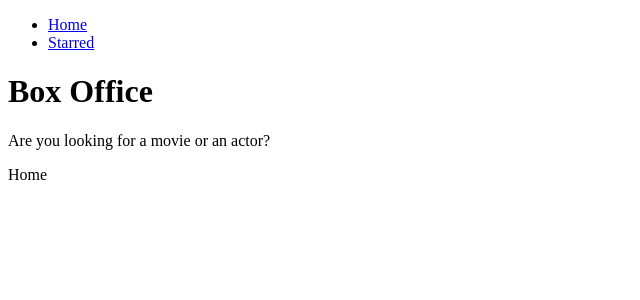
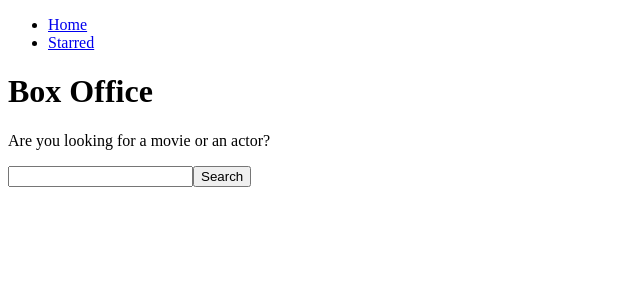
Before and after one commit to surajbera/react-moviemagnet-app, a React (Vite) app: page / in a window 1280 px wide. Shown: the top 300 px of the page, without its empty margins (0-640 px from the left). Built offline with nearby package versions, Linux system fonts and the light colour scheme.

Commit message:
Getting API data

```diff
--- a/src/components/page-layout/PageLayout.jsx
+++ b/src/components/page-layout/PageLayout.jsx
@@ -3,13 +3,13 @@ import { Outlet } from 'react-router-dom';
 
 /* components */
 import Navbar from '../navbar/Navbar';
-import AppTitle from '../app-title/AppTitle';
+import PageTitle from '../page-title/PageTitle';
 
 const PageLayout = () => {
   return (
     <div>
       <Navbar />
-      <AppTitle title='Box Office' subTitle='Are you looking for a movie or an actor?' />
+      <PageTitle title='Box Office' subTitle='Are you looking for a movie or an actor?' />
       <Outlet />
     </div>
   );
--- a/src/components/app-title/AppTitle.jsx
+++ b/src/components/page-title/PageTitle.jsx
@@ -1,4 +1,4 @@
-const AppTitle = ({ title, subTitle }) => {
+const PageTitle = ({ title, subTitle }) => {
   return (
     <div>
       <h1>{title}</h1>
@@ -6,4 +6,4 @@ const AppTitle = ({ title, subTitle }) => {
     </div>
   );
 };
-export default AppTitle;
+export default PageTitle;
--- a/src/pages/home/Home.jsx
+++ b/src/pages/home/Home.jsx
@@ -1,4 +1,28 @@
+import { useState } from 'react';
+import { customDelay } from '../../utils/customDelay';
+
 const Home = () => {
-  return <div>Home</div>;
+  const [searchInput, setSearchInput] = useState('');
+
+  const handleInputChange = (evt) => {
+    setSearchInput(evt.target.value);
+  };
+
+  const onSubmitHandler = async (evt) => {
+    evt.preventDefault();
+    const response = await fetch('https://api.tvmaze.com/search/shows?q=shoes');
+    const data = await response.json();
+    await customDelay(1000);
+    console.log(data);
+  };
+
+  return (
+    <div>
+      <form onSubmit={onSubmitHandler}>
+        <input type='text' value={searchInput} onChange={handleInputChange} />
+        <button type='submit'>Search</button>
+      </form>
+    </div>
+  );
 };
 export default Home;
--- /dev/null
+++ b/src/utils/customDelay.js
@@ -0,0 +1,7 @@
+export const customDelay = (milliSeconds = 1000) => {
+  return new Promise((resolve, reject) => {
+    setTimeout(() => {
+      resolve();
+    }, milliSeconds);
+  });
+};
```
